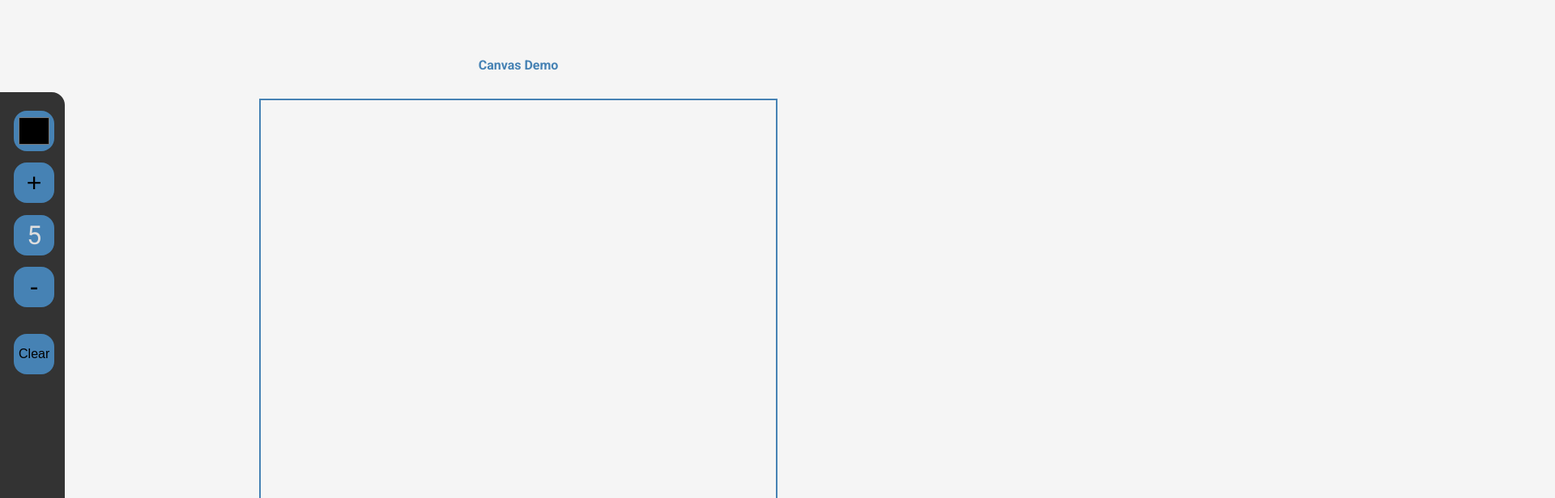
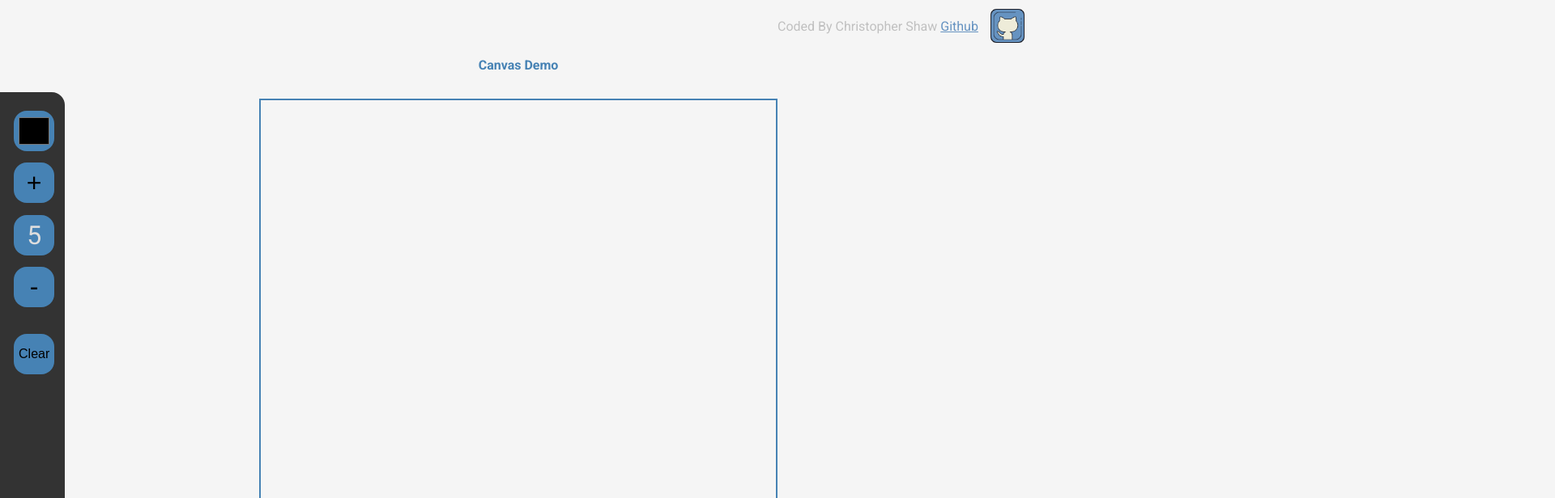
Before and after one commit to ChristopherShawCodes/Drawing-Canvas-Demo, a plain HTML site: page index.html in a window 1280 px wide. Shown: the top 616 px of the page at 81% size, 1920 px wide, since content can reach past the window. Drawn offline with Linux system fonts and the light colour scheme.

Commit message:
css update

```diff
--- a/style.css
+++ b/style.css
@@ -92,8 +92,8 @@ h4{
     color: silver;
     width: 100%;
     position: absolute;
-    bottom: 0;
-    margin-left: 1rem;
+    top: 0;
+    transform: translateX(75%);
     align-items: center;
 }
 
```
